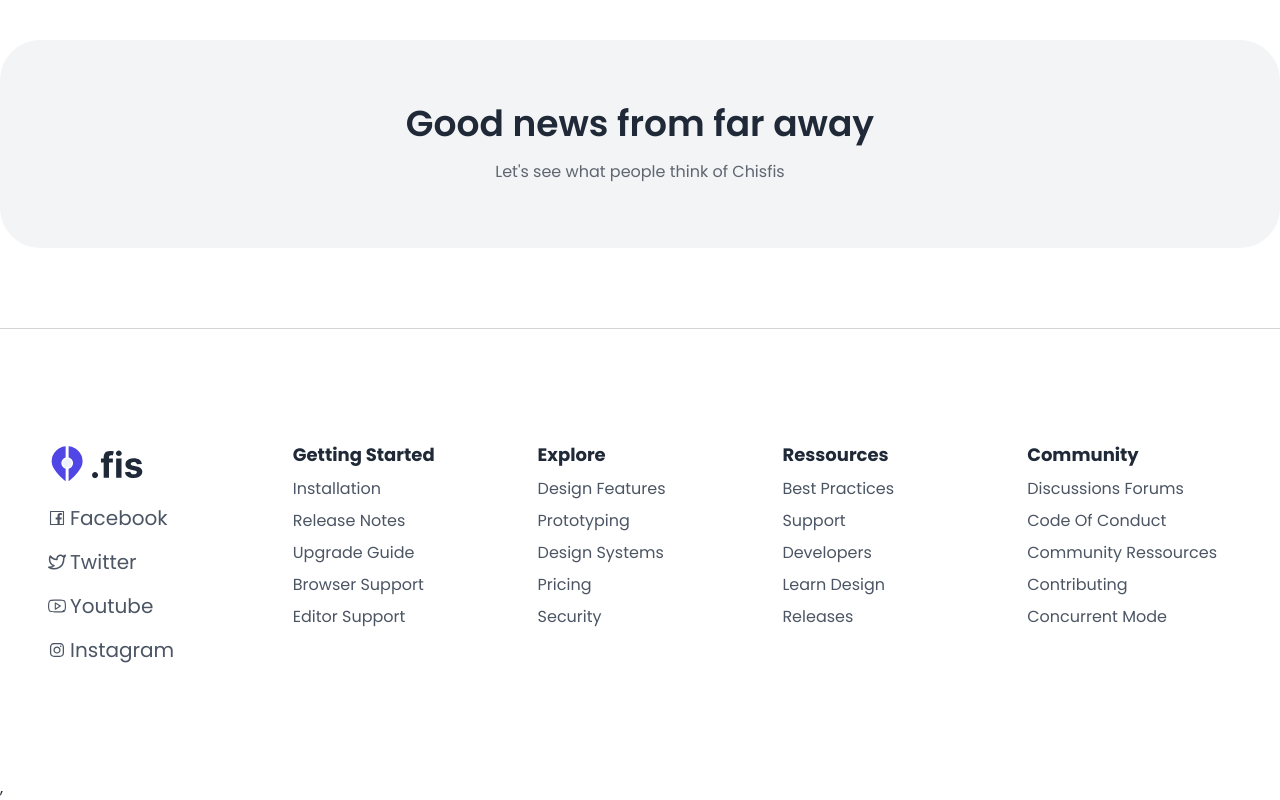
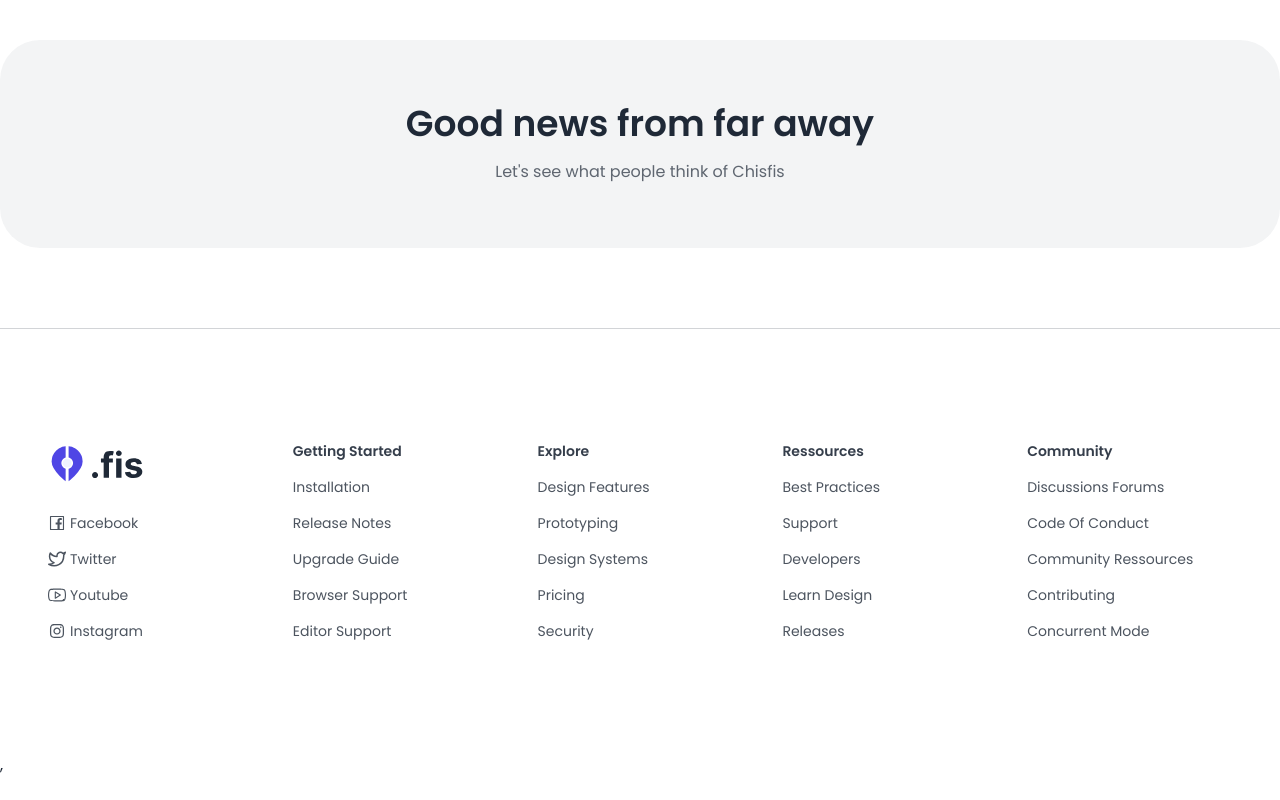
Before and after one commit to 01Barthez/Site-de-Tourisme, a React (Vite) app: page / in a window 1280 px wide. Shown: the part 6919-7719 px from the top of the page. After the commit the page ends 7696 px from the top, so only its background shows below. Built offline with nearby package versions, Linux system fonts and the light colour scheme.

Commit message:
style: update the colors and some others styles in footer

```diff
--- a/src/components/custom/footer/Footer.tsx
+++ b/src/components/custom/footer/Footer.tsx
@@ -22,7 +22,7 @@ const Footer: React.FC = () => {
                 <Link
                   key={link.id}
                   to={link.url}
-                  className='text-foreground2 text-base md:text-xl flex items-center gap-1 capitalize text-nowrap linkhover'
+                  className='text-foreground/80 text-sm flex items-center gap-1 capitalize text-nowrap linkhover'
                 >
                   <span className='text-lg'>
                     {link.icon}
--- a/src/components/custom/footer/FooterCol.tsx
+++ b/src/components/custom/footer/FooterCol.tsx
@@ -7,20 +7,20 @@ const FooterCol: React.FC<IFootersLinks> = (props) => {
     const id = useId();
 
     return (
-        <div className='capitalize text-nowrap space-y-2'>
+        <div className='capitalize text-nowrap space-y-4'>
             {/* Titre des liens */}
-            <h4 className="font-bold text-base md:text-lg text-foreground cursor-default">
+            <h4 className="font-semibold text-sm text-foreground/90 cursor-default">
                 {props.title}
             </h4>
 
             {/* Differents liens */}
-            <ul className="space-y-2 text-foreground2 text-sm md:text-base">
+            <ul className="space-y-4 text-foreground/80 text-sm">
                 {
                     Tab.map((link) => (
                         <li key={id} className="">
                             <Link
                             to={link.url}
-                            className=' linkhover'
+                            className='inline-block linkhover'
                             >
                                 {link.name}
                             </Link>
--- a/src/index.css
+++ b/src/index.css
@@ -68,7 +68,7 @@
     @apply bg-background text-foreground duration-200;
   }
   .linkhover{
-    @apply hover:text-foreground inline-block hover:translate-x-2 duration-300;
+    @apply hover:text-foreground hover:translate-x-1.5 duration-300;
   }
   .togglebtn {
     @apply hover:bg-transparent hover:border-foreground transition-all duration-300 rounded-full text-sm font-medium;
```
